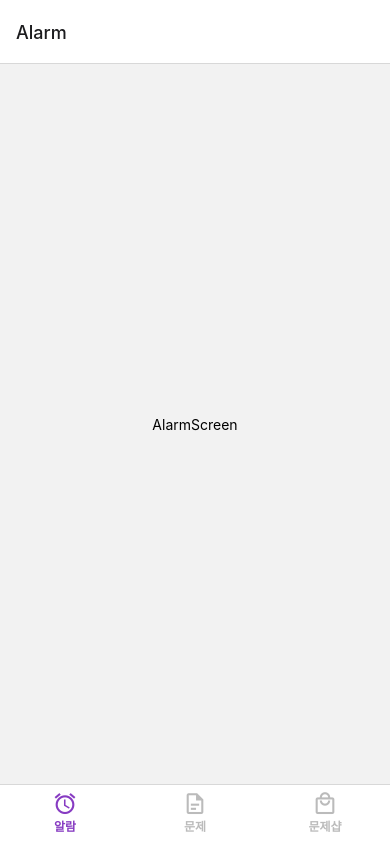
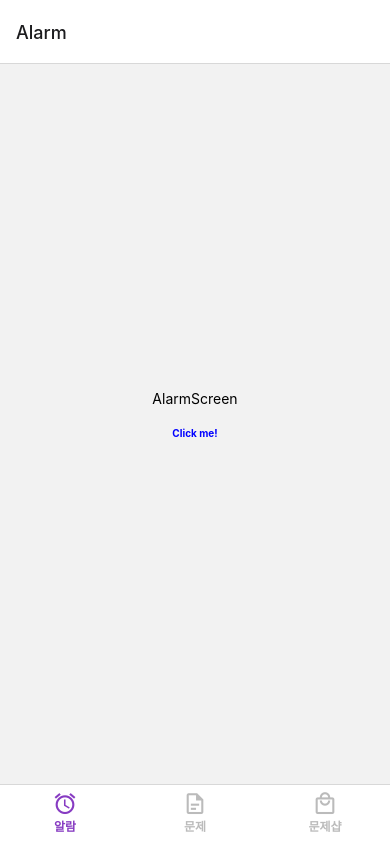
Before and after one commit to RN-Deep-Dive/Alarm, a React Native app: screen /Alarm in a window 390 px wide. Built offline with nearby package versions, Linux system fonts and the light colour scheme.

Commit message:
#3 feat:styledText atom

```diff
--- /dev/null
+++ b/src/components/atoms/StyledText.tsx
@@ -0,0 +1,35 @@
+// CustomText.tsx
+
+import React from 'react';
+import { View, Text, StyleSheet, TouchableOpacity } from 'react-native';
+
+type FontSize = 10 | 20 | 30;
+
+interface StyledTextProps {
+  text: string;
+  fontSize: FontSize;
+  color: string;
+  isBold: boolean;
+  onPress: () => void;
+}
+
+const StyledText: React.FC<StyledTextProps> = ({ text, fontSize, color, isBold, onPress }) => {
+  return (
+    <TouchableOpacity onPress={onPress} style={styles.container}>
+      <Text style={{
+        fontSize: fontSize,
+        color: color,
+        fontWeight: isBold ? 'bold' : 'normal',
+        }}>{text}</Text>
+    </TouchableOpacity>
+  );
+};
+
+const styles = StyleSheet.create({
+  container: {
+    padding: 10,
+    margin: 10,
+  },
+});
+
+export default StyledText;
--- a/src/screens/AlarmScreen.tsx
+++ b/src/screens/AlarmScreen.tsx
@@ -1,7 +1,8 @@
-import { View, Text } from "react-native";
+import { View, Text, Alert } from "react-native";
 import React from "react";
 import styled from "styled-components/native";
 import { NativeStackScreenProps } from "@react-navigation/native-stack";
+import StyledText from "../components/atoms/StyledText";
 
 const Btn = styled.TouchableOpacity`
   flex: 1;
@@ -9,12 +10,17 @@ const Btn = styled.TouchableOpacity`
   align-items: center;
 `;
 
+const handleTextClick = () => {
+  Alert.alert('Text Clicked!', 'You clicked the text!');
+};
+
 const AlarmScreen: React.FC<NativeStackScreenProps<any, "AlarmScreen">> = ({
   navigation: { navigate },
 }) => {
   return (
     <Btn onPress={() => navigate("Stack", { screen: "Three" })}>
       <Text>AlarmScreen</Text>
+      <StyledText text="Click me!" fontSize={10} color="blue" isBold={true} onPress={handleTextClick}></StyledText>
     </Btn>
   );
 };
```
